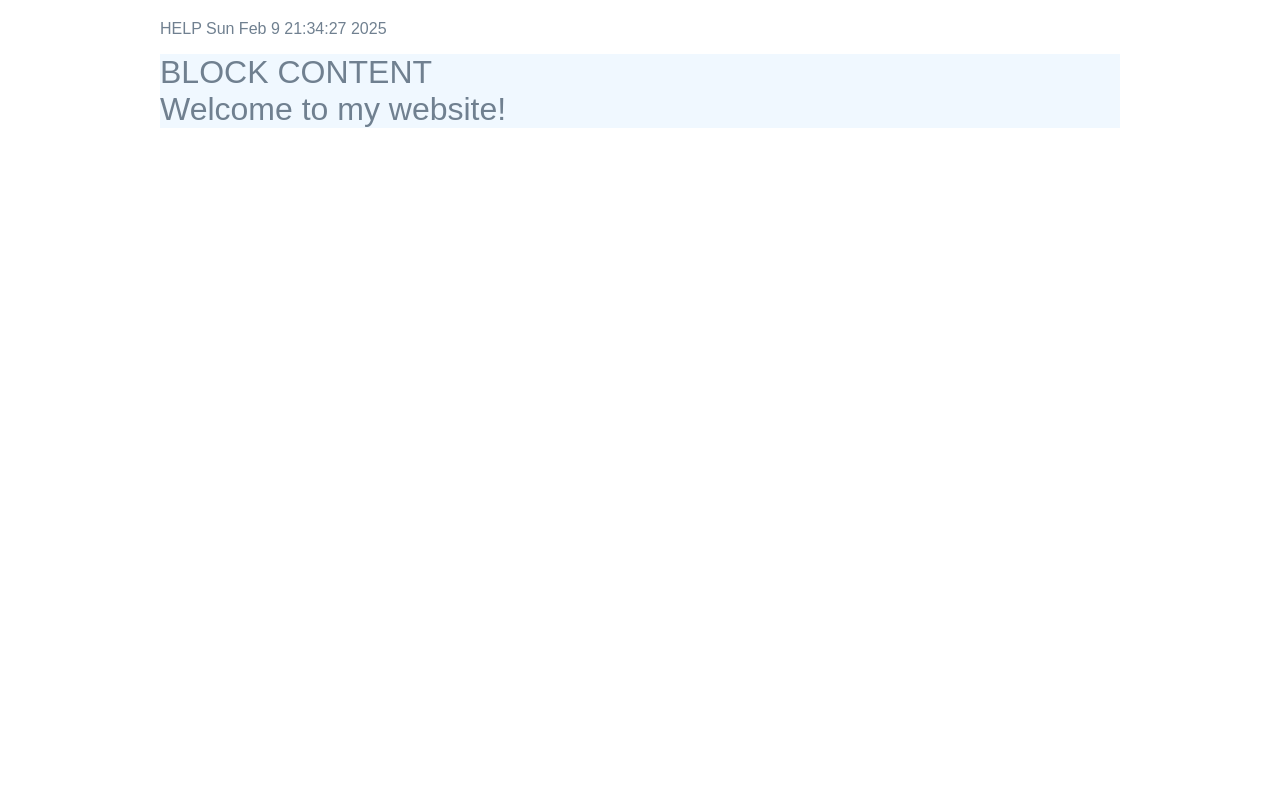
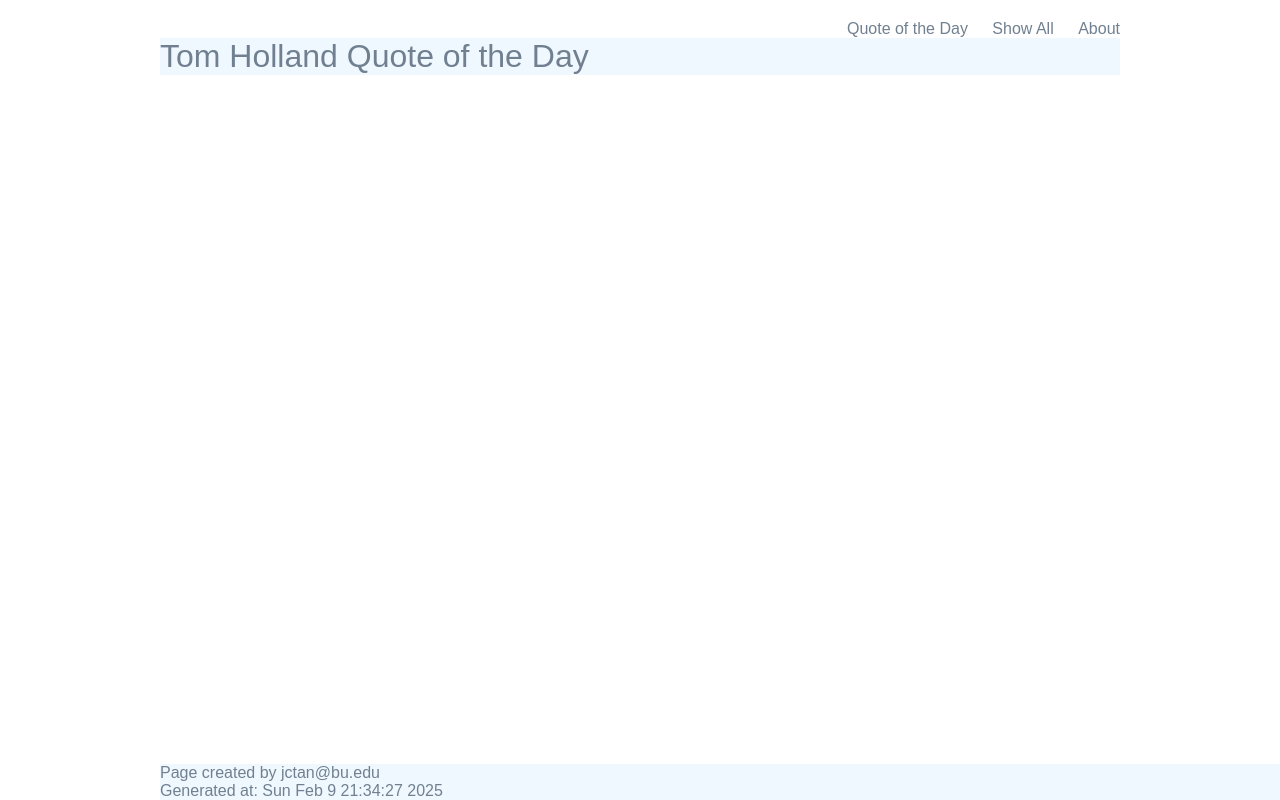
Before and after one commit to jedctan/cs412, a Django app: page /quotes/ in a window 1280 px wide. Run offline with Django 5.2, Linux system fonts and the light colour scheme; tables that the repository leaves empty hold one stand-in row (values such as "Sample post").

Commit message:
Base functionality for links

```diff
--- a/quotes/templates/quotes/base.html
+++ b/quotes/templates/quotes/base.html
@@ -8,10 +8,20 @@
 
     <body>
 
+        <nav>
+            <li><a href="{% url 'home_quote' %}">Quote of the Day</a></li>
+            <li><a href="{% url 'show_all' %}">Show All</a></li>
+            <li><a href="{% url 'about' %}">About</a></li>
+
+        </nav>
+
         {% block content %}
         {% endblock %}
 
-        <h1> Welcome to my website! </h1>
+        <footer>
+            Page created by jctan@bu.edu <br>
+            Generated at: {{time}}
+        </footer>
 
     </body>
 </html>
--- a/quotes/templates/quotes/home.html
+++ b/quotes/templates/quotes/quote.html
@@ -3,6 +3,5 @@
 
 
     {% block content %}
-        <p> HELP {{time}}</p>
-        <h1>BLOCK CONTENT</h1>
+        <h1> Tom Holland Quote of the Day </h1>
     {% endblock %}
--- a/quotes/urls.py
+++ b/quotes/urls.py
@@ -3,7 +3,7 @@
 from . import views
 
 urlpatterns = [
-    path(r'', views.home, name="home"),
+    path(r'', views.quote, name="home_quote"),
     path(r'quote', views.quote, name="quote"),
     path(r'show_all', views.show_all, name="show_all"),
     path(r'about', views.about, name="about"),
--- a/quotes/views.py
+++ b/quotes/views.py
@@ -3,60 +3,53 @@
 import time
 import random
 
+# Global vars
+
+quotes = []
+images = []
+
 # Create your views here.
 
-def home(request):
+# def home(request):
+#     '''
+#     Define a view to handle the 'home' request.
+#     '''
+#     context = {
+#         "time": time.ctime(),
+#         "r_num": chr(random.randint(65,98)),
+#     }
+#     template_name = 'quotes/home.html'
+
+#     return render(request, template_name, context)
+
+def quote(request):
     '''
-    Define a view to handle the 'home' request.
+    Define a view to handle the 'quote' request.
     '''
+
     context = {
         "time": time.ctime(),
         "r_num": chr(random.randint(65,98)),
     }
-    template_name = 'quotes/home.html'
+    template_name = 'quotes/quote.html'
 
     return render(request, template_name, context)
-
-def quote(request):
-    '''
-    Define a view to handle the 'home' request.
-    '''
-
-    response_text = '''
-    <html>
-    <h1>ni jiao shenme</h1>
-
-    </html>
-    '''
-
-    return HttpResponse(response_text)
 
 
 def show_all(request):
     '''
-    Define a view to handle the 'home' request.
+    Define a view to handle the 'show_all' request.
     '''
 
-    response_text = '''
-    <html>
-    <h1>Hello, world!</h1>
+    template_name = 'quotes/show_all.html'
 
-    </html>
-    '''
-
-    return HttpResponse(response_text)
+    return render(request, template_name)
 
 
 def about(request):
     '''
-    Define a view to handle the 'home' request.
+    Define a view to handle the 'about' request.
     '''
+    template_name = 'quotes/about.html'
 
-    response_text = '''
-    <html>
-    <h1>Hello, world!</h1>
-
-    </html>
-    '''
-
-    return HttpResponse(response_text)
+    return render(request, template_name)
```
Also changed, not shown: quotes/templates/quotes/about.html (added, +7 -0 lines), quotes/templates/quotes/show_all.html (added, +7 -0 lines).
